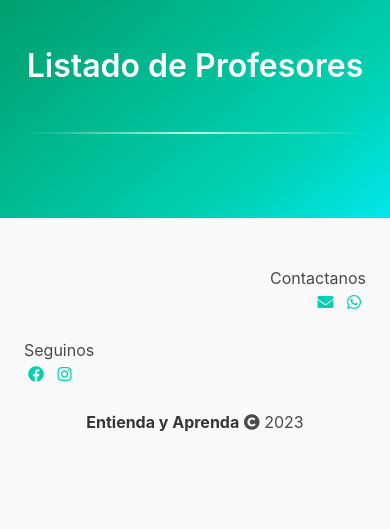
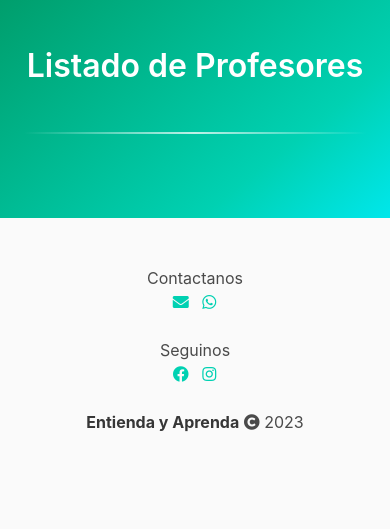
Before and after one commit to jgmarti84/entienda24, a Flask app: page /tutors in a window 390 px wide. Shown: the part 52-581 px from the top of the page. Run offline with Flask 3, Linux system fonts and the light colour scheme; data that the repository does not hold is empty.

Commit message:
JM: arreglado mobile responsive para el listado de profesores

```diff
--- a/app/public/templates/public/tutors_list.html
+++ b/app/public/templates/public/tutors_list.html
@@ -6,6 +6,7 @@
     <link rel="stylesheet" href="{{ url_for('static', filename='css/base.css') }}">
     <link rel="stylesheet" href="{{ url_for('static', filename='css/controls.css') }}">
     <link rel="stylesheet" href="{{ url_for('static', filename='css/cards.css') }}">
+    <link rel="stylesheet" href="{{ url_for('static', filename='css/media_queries.css') }}">
 {% endblock %}
 
 {% block body %}
--- a/app/public/templates/public/tutors_list_body.html
+++ b/app/public/templates/public/tutors_list_body.html
@@ -1,7 +1,7 @@
 <section class="hero is-primary is-bold section">
   <h1 class="title has-text-centered">Listado de Profesores</h1>
   <hr class="fade-out-hr">
-  <div class="container is-horizontal">
+  <div class="container">
 <!--    <div class="sort-controls" style="width: 35%; margin: auto;">-->
 <!--      <label for="order-tutors-select" style="margin-right: 0.5rem;"><strong>Ordená por:</strong></label>-->
 <!--      <div class="select">-->
@@ -23,7 +23,7 @@
     <div class="columns is-multiline">
 
       {% for tutor in tutors %}
-        <div class="column is-full-mobile">
+        <div id="horizontal-cards" class="column is-full-mobile">
 
           <article class="media" data-tutorid="{{tutor.id}}" style="margin: auto;">
             <figure class="profile-hcard-primary-image media-left">
@@ -57,7 +57,9 @@
               </div>
             </div>
           </article>
-
+        </div>
+        <div id="vertical-cards" class="column is-full-mobile">
+          {% include "tutor/profile.html" %}
         </div>
       {% endfor %}
     </div>
--- a/app/static/css/base.css
+++ b/app/static/css/base.css
@@ -33,3 +33,12 @@
     box-shadow: 0 4px 6px 0 rgba(34, 60, 80, .16);
     transition: all ease-in-out .2s;
 }
+
+.vertical-line {
+  border-left: 2px solid lightslategray;
+  height: 75px;
+  position: absolute;
+  left: 50%;
+  margin-left: -3px;
+  top: 0;
+}
--- /dev/null
+++ b/app/static/css/media_queries.css
@@ -0,0 +1,25 @@
+#horizontal-cards {
+    display: inline-block;
+}
+#vertical-cards {
+    display: none;
+}
+
+@media (max-width: 650px) {
+    #horizontal-cards{
+        display: none;
+    }
+
+    #vertical-cards {
+        display: inline-block;
+    }
+}
+
+@media (max-width: 650px) {
+    .vertical-line {
+        display: none;
+    }
+    #left-footer-col, #right-footer-col {
+        text-align: center !important;
+    }
+}
--- a/entrypoint.py
+++ b/entrypoint.py
@@ -7,5 +7,5 @@ if __name__ == "__main__":
         debug=False,
         host="localhost",
         port=8001,
-        ssl_context='adhoc'
+        # ssl_context='adhoc'
     )
```
